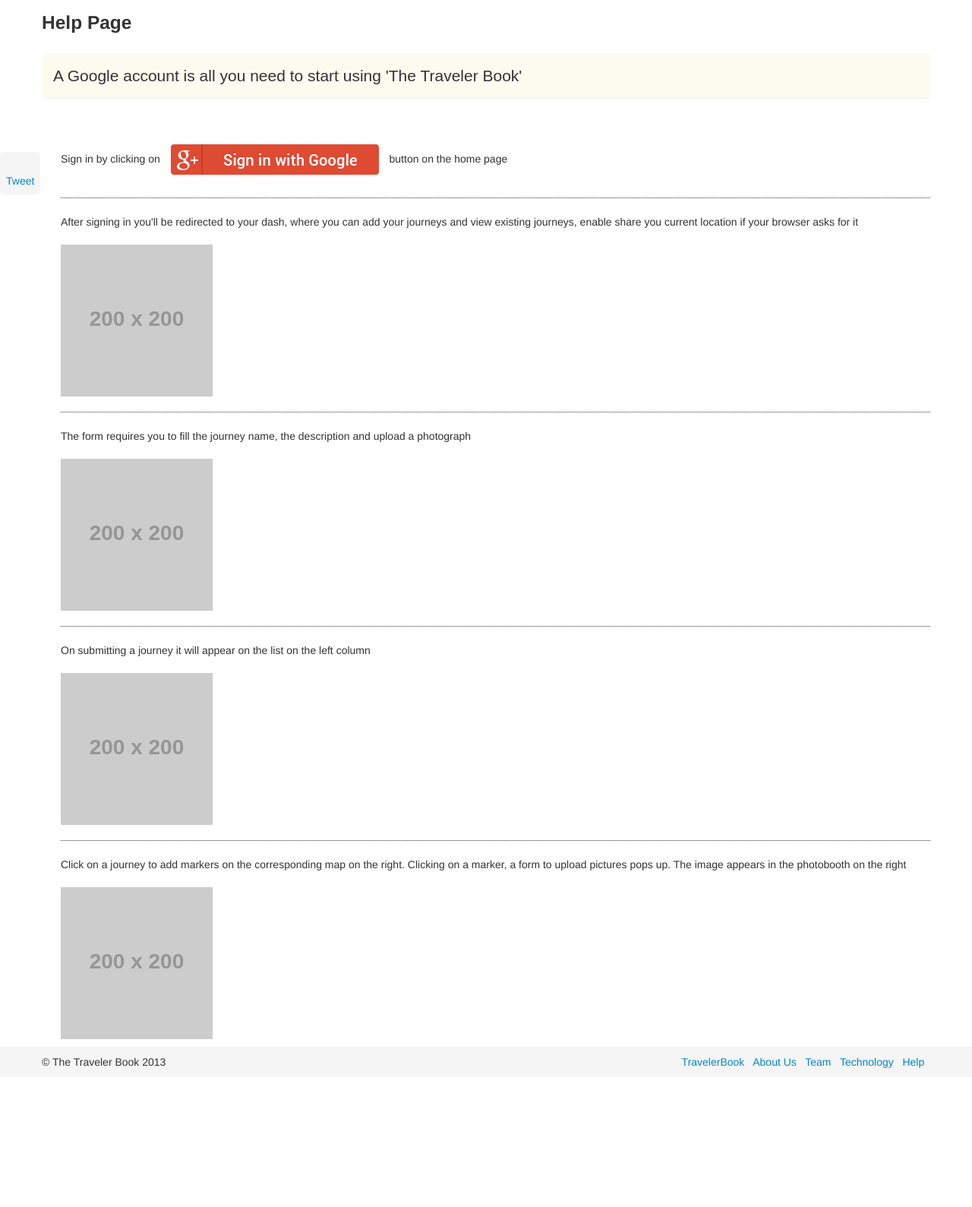
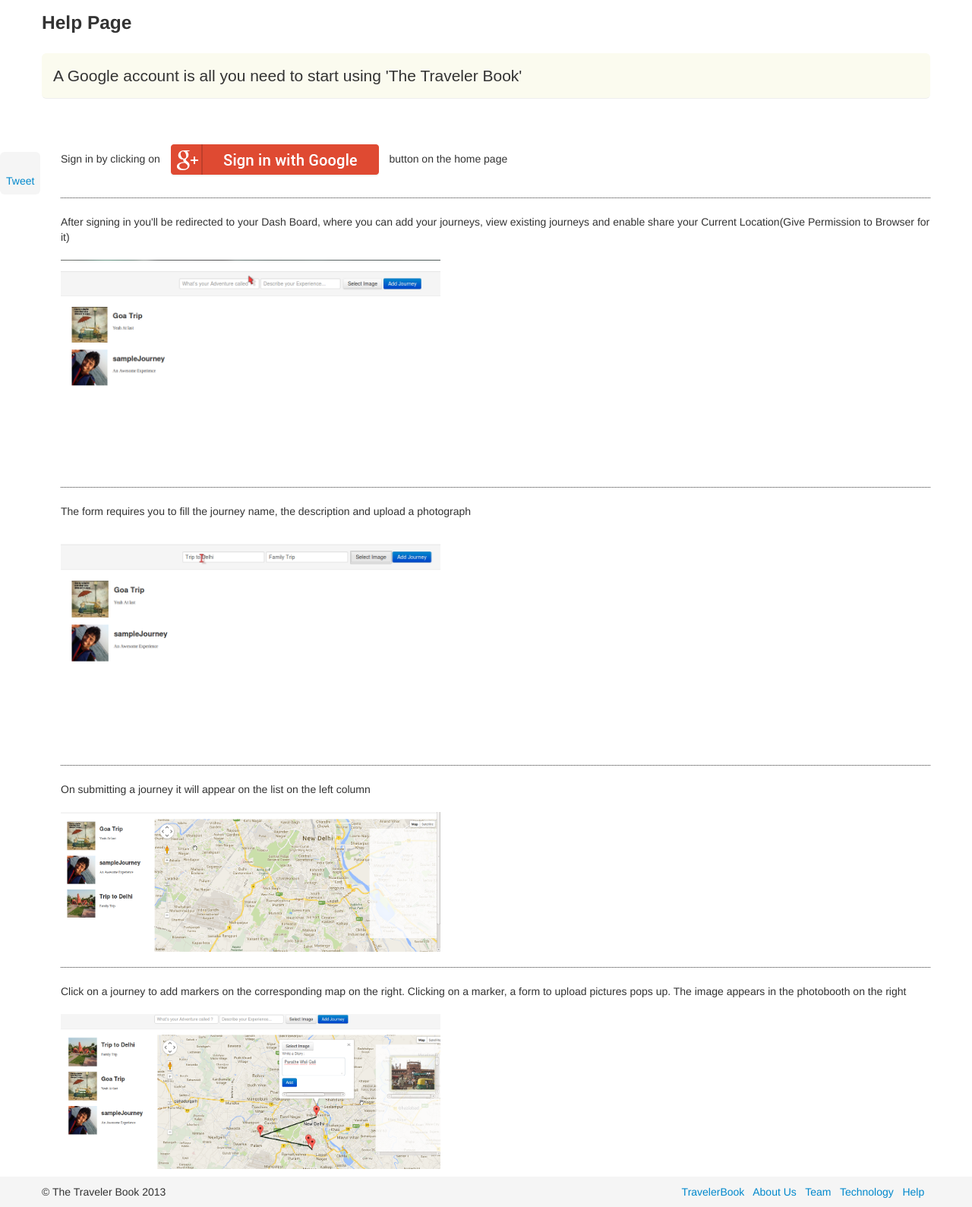
Before and after one commit to rishirajsinghjhelumi/CloudApp, a Python web app: template templates/help.html in a window 1280 px wide. Shown: the whole page at 76% size. Before the commit the page ends 1406 px from the top, so only its background shows below. Run offline with Jinja, Linux system fonts and the light colour scheme; the template is opened without the code that fills it, so the values that code supplies are empty; grey boxes labelled with a size stand in for pictures from a placeholder-image service; some libraries are stand-ins or nearby versions.

Commit message:
Help Page edited and Grammar corrected

```diff
--- a/templates/help.html
+++ b/templates/help.html
@@ -50,30 +50,30 @@ html,body {
 					src="/img/btn_google.png">
 					button on the home page
 					<hr style="border-top: dotted 1px;" /></li>
-				<li>After signing in you'll be redirected to your dash, where
-					you can add your journeys and view existing journeys, enable share
-					you current location if your browser asks for it<br />
+				<li>After signing in you'll be redirected to your Dash Board, where
+					you can add your journeys, view existing journeys and enable share
+					your Current Location(Give Permission to Browser for it)<br />
 				<br />
-				<img src="http://placehold.it/200x200">
+				<img src="/img/help/1.png" width="500" height="500">
 				<hr style="border-top: dotted 1px;" />
 				</li>
 				<li>The form requires you to fill the journey name, the
 					description and upload a photograph<br />
 				<br />
-				<img src="http://placehold.it/200x200">
+				<img src="/img/help/2.png" width="500" height="500" >
 				<hr style="border-top: dotted 1px;" />
 				</li>
 				<li>On submitting a journey it will appear on the list on the
 					left column<br />
 				<br />
-				<img src="http://placehold.it/200x200">
+				<img src="/img/help/3.png" width="500" height="500" >
 				<hr style="border-top: dotted 1px;" />
 				</li>
 				<li>Click on a journey to add markers on the corresponding map
 					on the right. Clicking on a marker, a form to upload pictures pops
 					up. The image appears in the photobooth on the right<br />
 				<br />
-				<img src="http://placehold.it/200x200">
+				<img src="/img/help/4.png" width="500" height="500" >
 				</li>
 			</ul>
 
```
Also changed, not shown: static/img/help/1.png (added), static/img/help/2.png (added), static/img/help/3.png (added), static/img/help/4.png (added).
